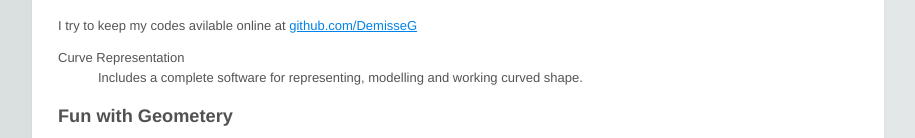
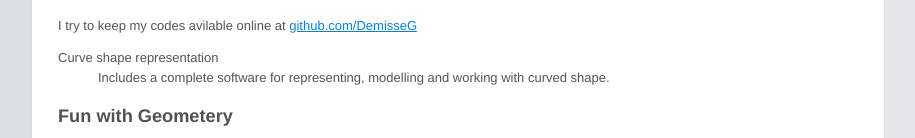
Before and after one commit to DemisseG/DemisseG.github.io, a plain HTML site: page index.html in a window 1280 px wide. Shown: the part 490-628 px from the top of the page, without its empty margins (182-1097 px from the left). Drawn offline with Linux system fonts and the light colour scheme.

Commit message:
Update index.html

```diff
--- a/index.html
+++ b/index.html
@@ -40,8 +40,8 @@
            <!-- <dt>Machine Learning and Computer vision</dt>
                 <dd> In this repository I keep a partially documented codes of various algorithms found in
                      Machine learning and Computer vision. </dd>-->
-            <dt> Curve Representation</dt>
-                <dd> Includes a complete software for representing, modelling and working curved shape.
+            <dt> Curve shape representation</dt>
+                <dd> Includes a complete software for representing, modelling and working with curved shape.
         </dl>
         </p>
         <h3>Fun with Geometery</h3>
```
